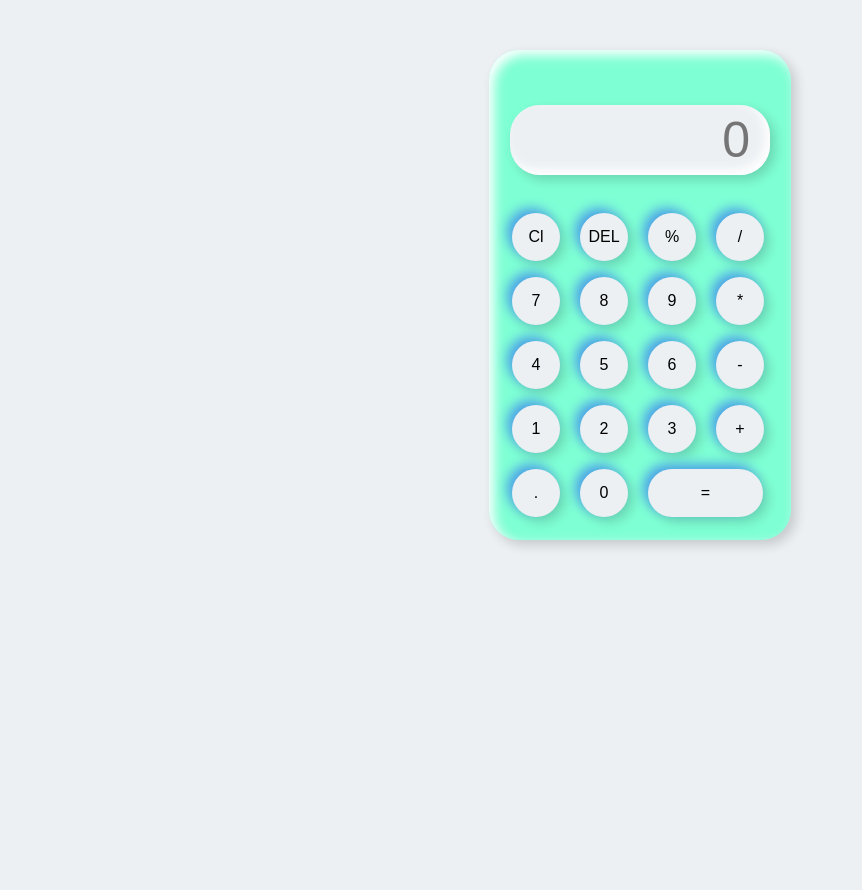
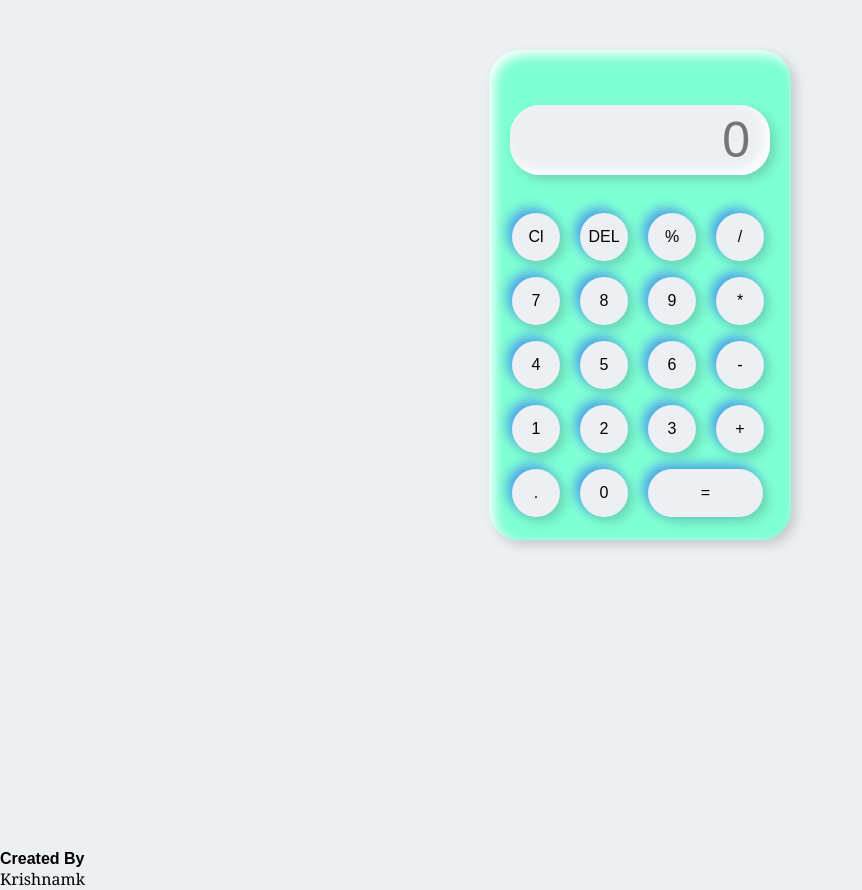
Before and after one commit to krishnamk26/Caculator-task-dom, a plain HTML site: page index.html in a window 1280 px wide. Shown: the whole page, without its empty margins (0-862 px from the left). Before the commit the page ends 850 px from the top, so only its background shows below. Drawn offline with Linux system fonts and the light colour scheme.

Commit message:
Update index.html

```diff
--- a/index.html
+++ b/index.html
@@ -10,5 +10,6 @@
 <body>
 
     <script src="script.js"></script>
+    <footer> <p style="font-weight: bold;">Created By</p> <p style="font-family: Georgia, 'Times New Roman', Times, serif;">Krishnamk</p></footer>
 </body>
 </html>
```
